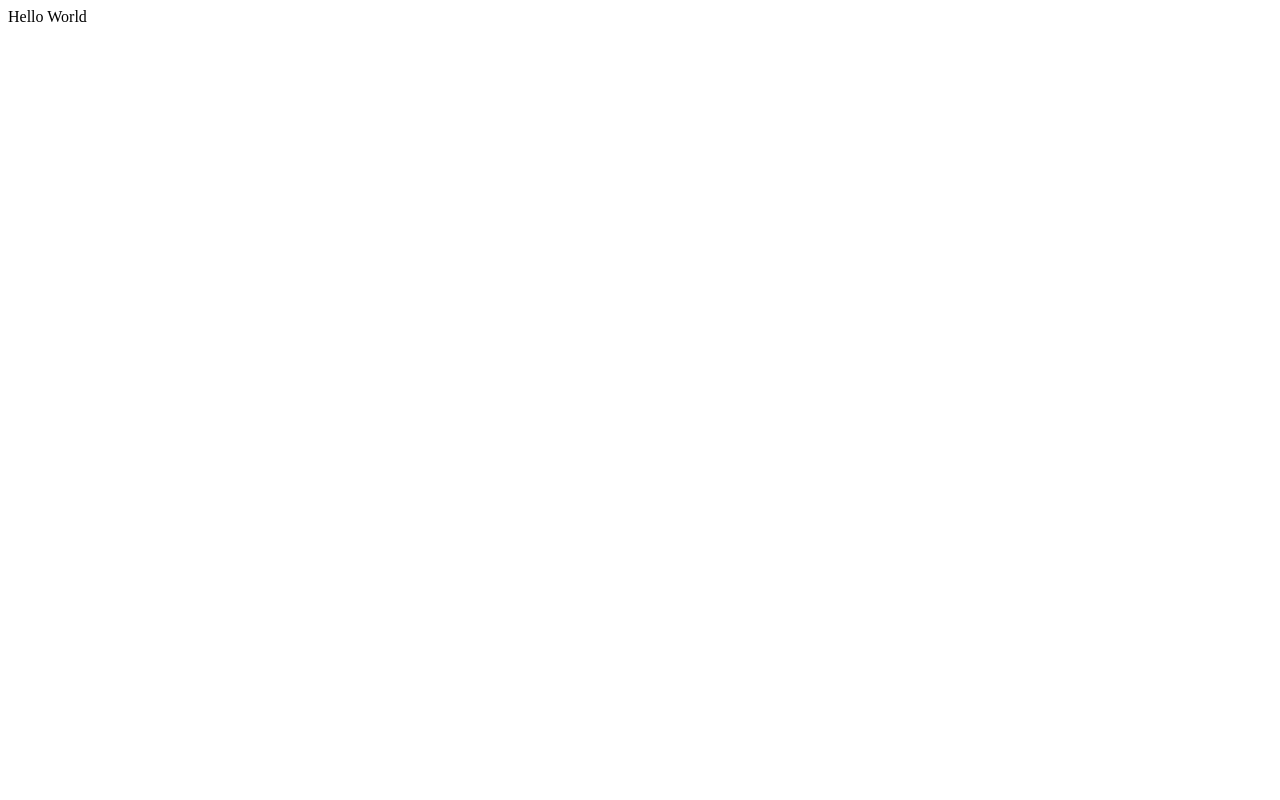
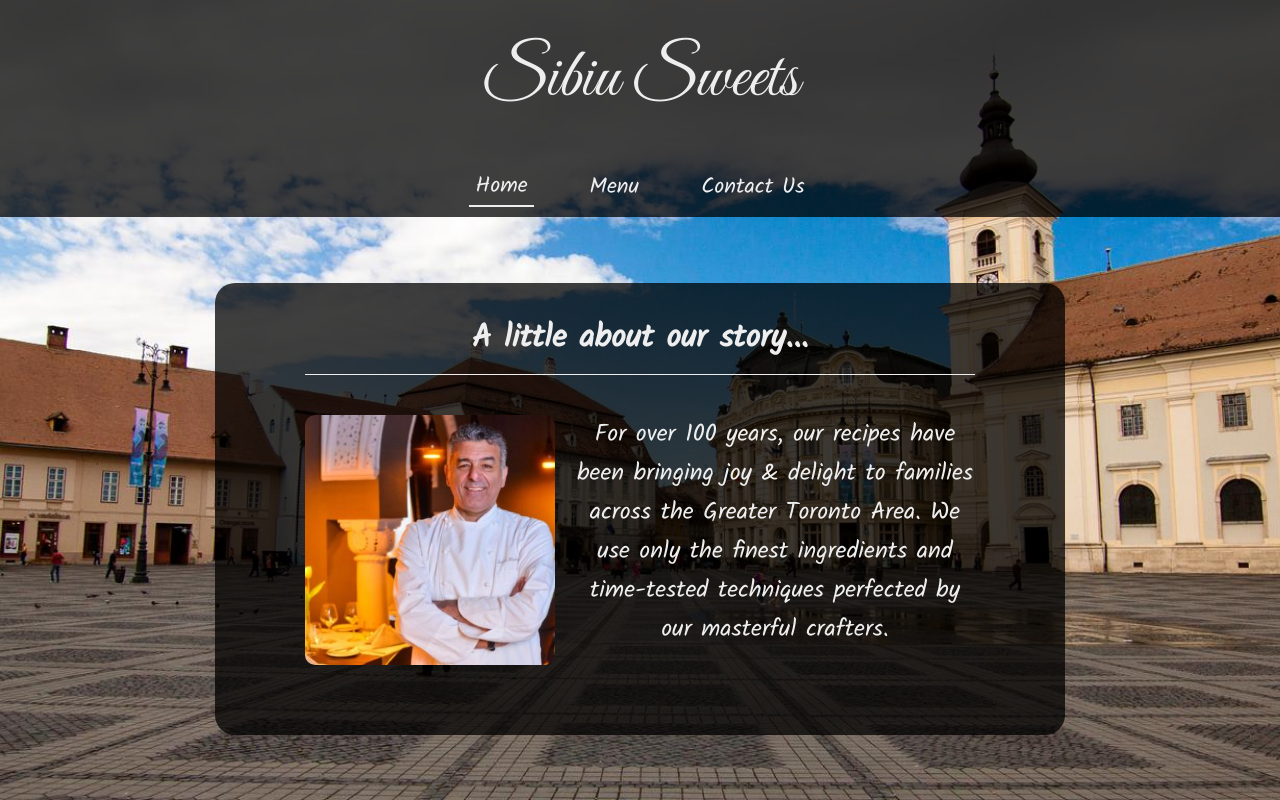
Before and after one commit to Sebastian-Hothaza/restaurant-page, a website built with webpack: page dist/index.html in a window 1280 px wide. Built offline with nearby package versions, Linux system fonts and the light colour scheme.

Commit message:
Updated home page

```diff
--- /dev/null
+++ b/src/contact.js
@@ -0,0 +1,15 @@
+export {loadContact}
+
+
+function loadContact() {
+    // Select and clear the content
+    const main = document.querySelector('#main');
+    main.innerHTML = '';
+
+    // Create the page contents
+    const page = document.createElement('div');
+    page.textContent = "contact us"
+
+    // Attatch them
+    main.appendChild(page);
+}
--- /dev/null
+++ b/src/home.js
@@ -0,0 +1,41 @@
+export {loadHome}
+
+
+function loadHome() {
+    // Select and clear the content
+    const main = document.querySelector('#main');
+    main.innerHTML = '';
+
+    // Create the page contents
+    const page = document.createElement('div');
+    page.classList.add('homeBlock');
+
+    // Heading
+    const heading = document.createElement('div');
+    heading.classList.add('homeHeading');
+    heading.textContent = "A little about our story..."
+    page.appendChild(heading);
+
+    // Content flex-container
+    const content = document.createElement('div');
+    content.classList.add('homeContent');
+    page.appendChild(content);
+
+    // Image
+    const homeImg = document.createElement('img');
+    homeImg.setAttribute('src', 'images/chef.jpg');
+    homeImg.setAttribute('height', '250');
+    content.appendChild(homeImg);
+
+    // Description
+    const homeDesc = document.createElement('div');
+    homeDesc.textContent = "For over 100 years, our recipes have been bringing joy & delight to families across the Greater Toronto Area. We use only the finest ingredients and time-tested techniques perfected by our masterful crafters.";
+    content.appendChild(homeDesc);
+
+
+
+    //<img src="images/csbk.jpg" alt="Motorcycle Racers" height="300">
+
+    // Attach them
+    main.appendChild(page);
+}
--- a/src/index.js
+++ b/src/index.js
@@ -1 +1,3 @@
-console.log("Hello from Index.js");
+import { loadSite } from "./site";
+
+loadSite();
--- /dev/null
+++ b/src/menu.js
@@ -0,0 +1,15 @@
+export {loadMenu}
+
+
+function loadMenu() {
+    // Select and clear the content
+    const main = document.querySelector('#main');
+    main.innerHTML = '';
+
+    // Create the page contents
+    const page = document.createElement('div');
+    page.textContent = "menu"
+
+    // Attatch them
+    main.appendChild(page);
+}
--- /dev/null
+++ b/src/site.js
@@ -0,0 +1,98 @@
+import {loadHome} from "./home"
+import {loadMenu} from "./menu"
+import {loadContact} from "./contact"
+export {loadSite}
+
+
+function loadSite(){
+    const content = document.querySelector('#content');
+
+    content.appendChild(createHeader());
+    content.appendChild(createNav());
+    content.appendChild(createMain());
+
+    loadHome();
+}
+
+function createHeader(){
+    const header = document.createElement('div');
+    header.classList.add('header');
+    header.textContent = "Sibiu Sweets";
+    return header;
+}
+
+function createNav(){
+    // Creation of the parent container
+    const nav = document.createElement('div');
+    nav.classList.add('navBar');
+
+    // Creation of the individual elements
+    const navHome = document.createElement('button');
+    const navMenu = document.createElement('button');
+    const navContact = document.createElement('button');
+
+    navHome.classList.add('navBtn');
+    navMenu.classList.add('navBtn');
+    navContact.classList.add('navBtn');
+
+    navHome.textContent = "Home";
+    navMenu.textContent = "Menu";
+    navContact.textContent = "Contact Us";
+
+    // Adding event listeners
+    navHome.addEventListener('click', () => {
+        if (navHome.classList.contains('active')){
+            return;
+        } else {
+            setActiveBtn(navHome);
+            loadHome();
+        }
+    });
+    navMenu.addEventListener('click', () => {
+        if (navMenu.classList.contains('active')){
+            return;
+        } else {
+            setActiveBtn(navMenu);
+            loadMenu();
+        }
+    });
+    navContact.addEventListener('click', () => {
+        if (navContact.classList.contains('active')){
+            return;
+        } else {
+            setActiveBtn(navContact);
+            loadContact();
+        }
+    });
+
+
+    // Adding individual elements to parent container
+    nav.appendChild(navHome);
+    nav.appendChild(navMenu);
+    nav.appendChild(navContact);
+
+    // We set the active button to home on default
+    setActiveBtn(navHome);
+
+    return nav;
+}
+
+function createMain(){
+    const main = document.createElement('div');
+    main.classList.add("main");
+    main.setAttribute('id','main');
+    return main;
+}
+
+// Given a button in nav bar, sets it to active
+function setActiveBtn(btn){
+    const navBtns = document.querySelectorAll('.navBtn');
+
+    // We remove active status of all buttons first
+    navBtns.forEach((button) => {
+        button.classList.remove('active');
+    });
+
+    // Now, give the corresponding button the correct trait
+    btn.classList.add('active');
+}
--- a/webpack.config.js
+++ b/webpack.config.js
@@ -6,4 +6,5 @@ module.exports = {
     filename: 'main.js',
     path: path.resolve(__dirname, 'dist'),
   },
+  mode: 'development',
 };
```
Also changed, not shown: dist/images/bk.jpg (added), dist/images/chef.jpg (added), dist/index.html, dist/main.js, dist/style.css (added).
